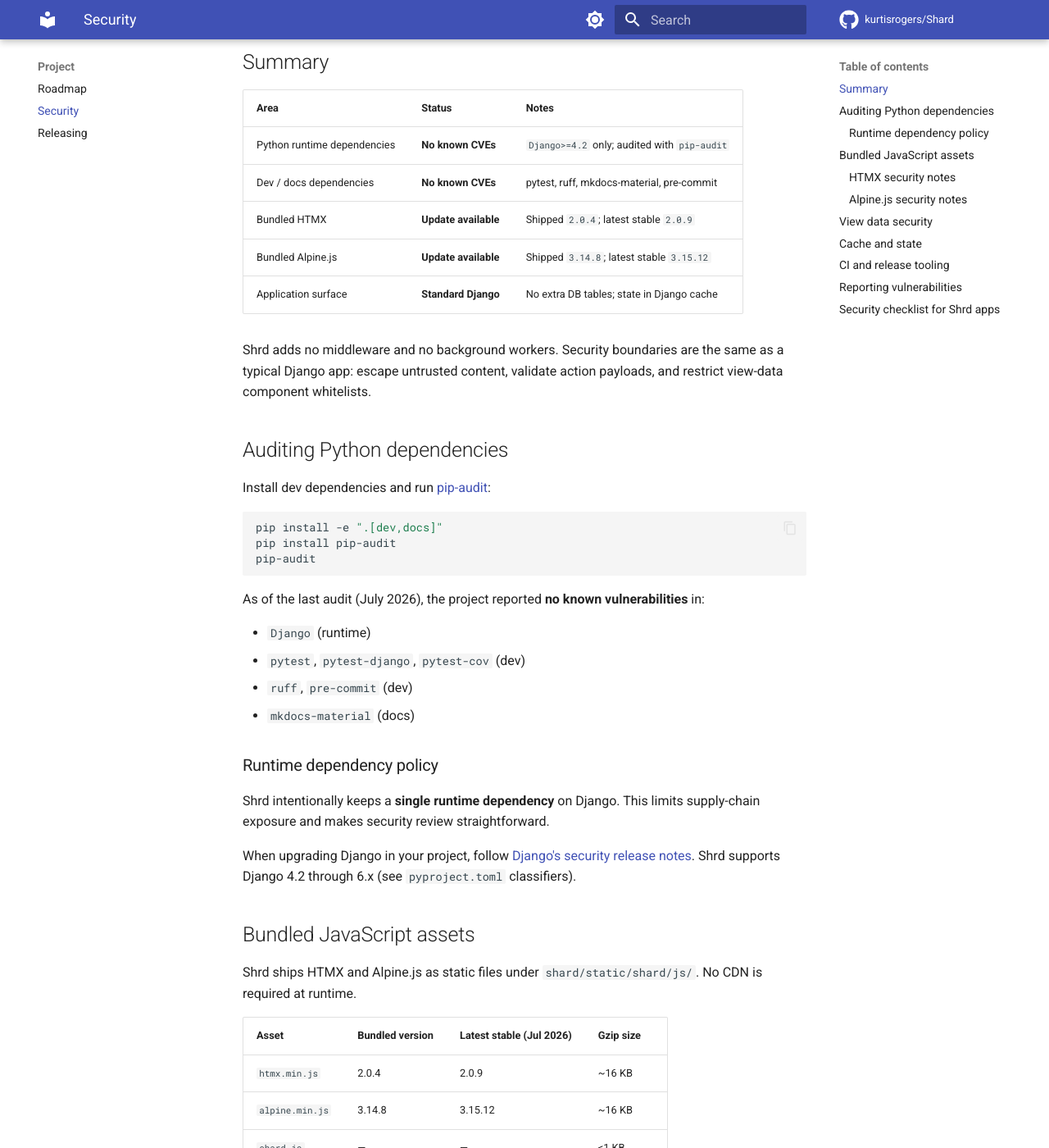
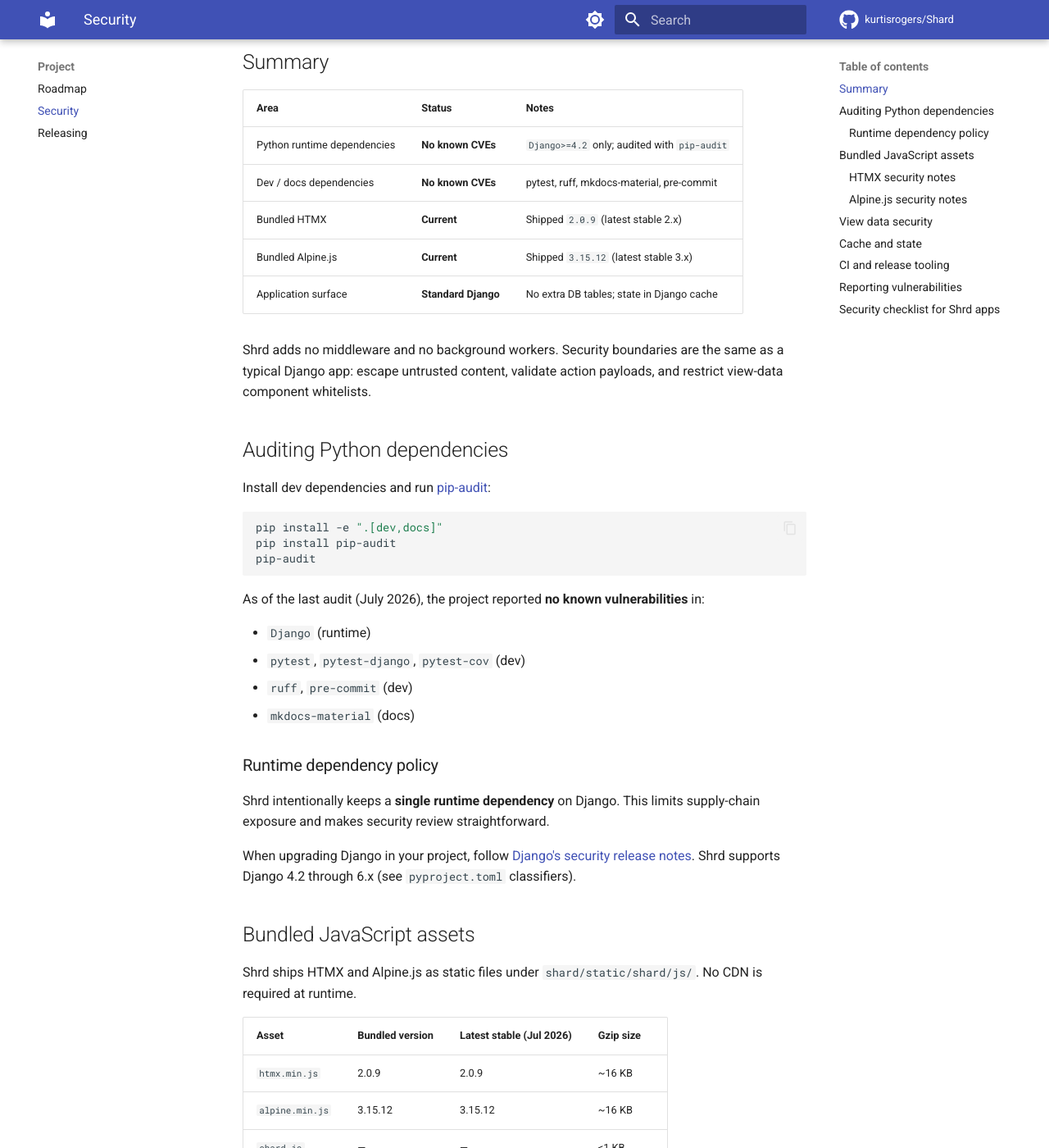
Before and after one commit to kurtisrogers/Shard, an MkDocs documentation site: the page built from docs/security.md, in a window 1280 px wide and 1400 px high, scrolled down 261 px. Shown: the whole window at 82% size. Built offline with MkDocs 1.6.1 and Material for MkDocs 9.7.7, drawn with Linux system fonts in a browser that asks for light colours; comment, search, counter and statistics services are not loaded.

Commit message:
chore: release v0.3.1
Bump version for PyPI publish. Includes bundled HTMX/Alpine updates,
security CI, and security/roadmap documentation.

Co-authored-by: Kurtis Rogers <kurtmcmurt@gmail.com>

```diff
--- a/docs/security.md
+++ b/docs/security.md
@@ -4,13 +4,13 @@ This page documents Shrd's security posture, how to audit dependencies, and the
 
 ## Summary
 
-| Area                        | Status               | Notes                                        |
-| --------------------------- | -------------------- | -------------------------------------------- |
-| Python runtime dependencies | **No known CVEs**    | `Django>=4.2` only; audited with `pip-audit` |
-| Dev / docs dependencies     | **No known CVEs**    | pytest, ruff, mkdocs-material, pre-commit    |
-| Bundled HTMX                | **Update available** | Shipped `2.0.4`; latest stable `2.0.9`       |
-| Bundled Alpine.js           | **Update available** | Shipped `3.14.8`; latest stable `3.15.12`    |
-| Application surface         | **Standard Django**  | No extra DB tables; state in Django cache    |
+| Area                        | Status              | Notes                                        |
+| --------------------------- | ------------------- | -------------------------------------------- |
+| Python runtime dependencies | **No known CVEs**   | `Django>=4.2` only; audited with `pip-audit` |
+| Dev / docs dependencies     | **No known CVEs**   | pytest, ruff, mkdocs-material, pre-commit    |
+| Bundled HTMX                | **Current**         | Shipped `2.0.9` (latest stable 2.x)          |
+| Bundled Alpine.js           | **Current**         | Shipped `3.15.12` (latest stable 3.x)        |
+| Application surface         | **Standard Django** | No extra DB tables; state in Django cache    |
 
 Shrd adds no middleware and no background workers. Security boundaries are the same as a typical Django app: escape untrusted content, validate action payloads, and restrict view-data component whitelists.
 
@@ -43,8 +43,8 @@ Shrd ships HTMX and Alpine.js as static files under `shard/static/shard/js/`. No
 
 | Asset           | Bundled version | Latest stable (Jul 2026) | Gzip size |
 | --------------- | --------------- | ------------------------ | --------- |
-| `htmx.min.js`   | 2.0.4           | 2.0.9                    | ~16 KB    |
-| `alpine.min.js` | 3.14.8          | 3.15.12                  | ~16 KB    |
+| `htmx.min.js`   | 2.0.9           | 2.0.9                    | ~16 KB    |
+| `alpine.min.js` | 3.15.12         | 3.15.12                  | ~16 KB    |
 | `shard.js`      | —               | —                        | <1 KB     |
 
 Check bundled versions locally:
--- a/pyproject.toml
+++ b/pyproject.toml
@@ -4,7 +4,7 @@ build-backend = "setuptools.build_meta"
 
 [project]
 name = "shrd"
-version = "0.3.0"
+version = "0.3.1"
 description = "A Django-native component framework with props, state, HTMX, and Alpine.js"
 readme = "README.md"
 requires-python = ">=3.10"
--- a/shard/__init__.py
+++ b/shard/__init__.py
@@ -49,4 +49,4 @@ __all__ = [
     "set_slot_nodes",
 ]
 
-__version__ = "0.3.0"
+__version__ = "0.3.1"
```
Also changed, not shown: CHANGELOG.md (+3 -1 lines), docs/roadmap.md (+1 -1 lines).
